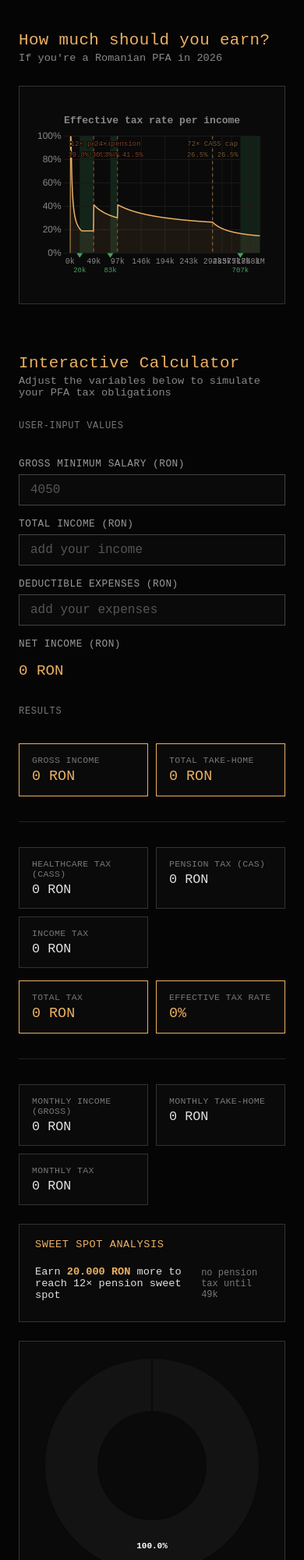
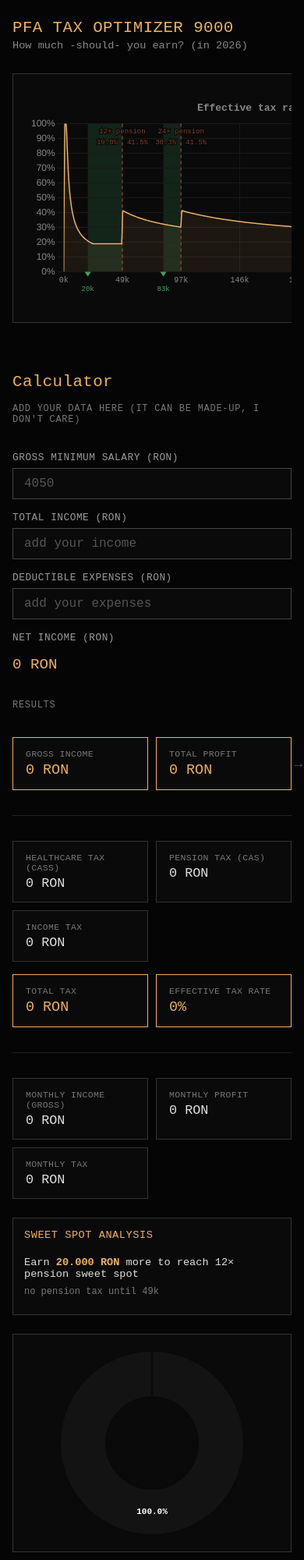
Before and after one commit to Wirstblase/Suflea_portfolio_frontend, a website: page tax-calculator.html in a window 390 px wide. Shown: the top 2000 px of the page at 78% size. Drawn offline with nearby package versions, Linux system fonts and the light colour scheme; a web font is replaced by a local one.

Commit message:
added obvious link to easter egg, scaling fixes for calculator page

```diff
--- a/styles.scss
+++ b/styles.scss
@@ -35,6 +35,10 @@ body {
   }
   h{
     color: $font-color-1;
+  }
+  a{
+    color: $font-color-link;
+    text-decoration: none;
   }
 }
 
--- a/tax-calculator.html
+++ b/tax-calculator.html
@@ -14,23 +14,25 @@
 
   <!-- ==================== SECTION 1: General Visualization ==================== -->
   <section id="tc-viz" class="tc-section">
-    <h2>How much should you earn?</h2>
-    <p class="tc-subtitle">If you're a Romanian PFA in 2026</p>
-    <div class="tc-chart-container">
-      <canvas id="tc-overview-chart"></canvas>
+    <h2>PFA TAX OPTIMIZER 9000</h2>
+    <p class="tc-subtitle">How much -should- you earn? (in 2026)</p>
+    <div class="tc-chart-scroll">
+      <div class="tc-chart-container">
+        <canvas id="tc-overview-chart"></canvas>
+      </div>
     </div>
   </section>
 
   <!-- ==================== SECTION 2: Interactive Calculator ==================== -->
   <section id="tc-calc" class="tc-section">
-    <h2>Interactive Calculator</h2>
-    <p class="tc-subtitle">Adjust the variables below to simulate your PFA tax obligations</p>
+    <h2>Calculator</h2>
+    <p></p>
 
     <div class="tc-calc-layout">
 
       <!-- Inputs panel -->
       <div class="tc-inputs-panel">
-        <h3 class="tc-panel-heading">User-input values</h3>
+        <h3 class="tc-panel-heading">Add your data here (it can be made-up, I don't care)</h3>
         <div class="tc-input-group">
           <label for="tc-gross-min-salary">Gross Minimum Salary (RON)</label>
           <input type="number" id="tc-gross-min-salary" value="4050" step="0.001" min="100" max="100000" maxlength="9" class="tc-input--muted">
@@ -53,13 +55,13 @@
       <div class="tc-results-panel">
         <h3 class="tc-panel-heading">Results</h3>
 
-        <div class="tc-results-group">
+        <div class="tc-results-group tc-results-group--arrow">
           <div class="tc-result-card tc-highlight">
             <span class="tc-label">Gross Income</span>
             <span id="tc-gross-income" class="tc-value">—</span>
           </div>
           <div class="tc-result-card tc-highlight">
-            <span class="tc-label">Total Take-Home</span>
+            <span class="tc-label">Total Profit</span>
             <span id="tc-take-home" class="tc-value">—</span>
           </div>
         </div>
@@ -100,7 +102,7 @@
             <span id="tc-monthly-gross" class="tc-value">—</span>
           </div>
           <div class="tc-result-card">
-            <span class="tc-label">Monthly Take-Home</span>
+            <span class="tc-label">Monthly Profit</span>
             <span id="tc-monthly-take-home" class="tc-value">—</span>
           </div>
           <div class="tc-result-card">
@@ -116,8 +118,10 @@
       </div>
 
       <!-- Doughnut chart -->
-      <div class="tc-mini-chart-container">
-        <canvas id="tc-breakdown-chart"></canvas>
+      <div class="tc-doughnut-scroll">
+        <div class="tc-mini-chart-container">
+          <canvas id="tc-breakdown-chart"></canvas>
+        </div>
       </div>
 
     </div>
@@ -125,6 +129,10 @@
 
 </div>
 
+<footer class="tc-footer">
+  <p>no cookies here to accept either, we don't store anything. Your data is worthless to me :D</p>
+</footer>
+
 <script src="tax-calculator.js"></script>
 </body>
 </html>
--- a/tax-calculator.scss
+++ b/tax-calculator.scss
@@ -60,11 +60,17 @@ body {
 }
 
 // ── Overview chart ───────────────────
+.tc-chart-scroll {
+  overflow-x: auto;
+  -webkit-overflow-scrolling: touch;
+}
+
 .tc-chart-container {
   background: $bg-color-2;
   border: 1px solid #333;
   padding: 20px;
   height: 420px;
+  min-width: 700px;
   position: relative;
 }
 
@@ -74,6 +80,7 @@ body {
   grid-template-columns: 1fr 1fr;
   gap: 24px;
   align-items: start;
+  min-width: 0;
 }
 
 // ── Panel headings ───────────────────
@@ -110,6 +117,26 @@ body {
   &.tc-results-group--inline {
     grid-template-columns: 1fr 1fr;
   }
+
+  &.tc-results-group--arrow {
+    position: relative;
+
+    .tc-result-card:first-child::after {
+      content: '\2192';
+      position: absolute;
+      right: -14px;
+      top: 50%;
+      transform: translateY(-50%);
+      color: #555;
+      font-size: 1.1rem;
+      pointer-events: none;
+      z-index: 1;
+    }
+  }
+}
+
+.tc-arrow {
+  display: none;
 }
 
 .tc-divider {
@@ -139,6 +166,8 @@ body {
     font-size: 1rem;
     outline: none;
     transition: border-color 0.2s;
+    width: 100%;
+    min-width: 0;
 
     &:focus {
       border-color: $font-color-link;
@@ -230,10 +259,12 @@ body {
   .tc-sweet-item {
     display: flex;
     justify-content: space-between;
-    align-items: center;
+    align-items: flex-start;
+    gap: 8px;
     padding: 8px 0;
     border-bottom: 1px solid #222;
     font-size: 0.85rem;
+    flex-wrap: wrap;
 
     &:last-child {
       border-bottom: none;
@@ -245,14 +276,34 @@ body {
   }
 }
 
-// ── Mini chart ───────────────────────
+// ── Doughnut chart ───────────────────
+.tc-doughnut-scroll {
+  grid-column: 1 / -1;
+  overflow-x: auto;
+  -webkit-overflow-scrolling: touch;
+}
+
 .tc-mini-chart-container {
-  grid-column: 1 / -1;
   background: $bg-color-2;
   border: 1px solid #333;
   padding: 20px;
   height: 320px;
+  min-width: 350px;
   position: relative;
+}
+
+// ── Footer ────────────────────────────
+.tc-footer {
+  background-color: $bg-color-primary;
+  padding: 20px;
+  text-align: center;
+  border-top: 1px solid #1a1a1a;
+
+  p {
+    color: #666;
+    font-size: 0.78rem;
+    margin: 0;
+  }
 }
 
 // ── Responsive ───────────────────────
@@ -261,12 +312,29 @@ body {
     grid-template-columns: 1fr;
   }
 
+  .tc-results-panel {
+    border-left: none;
+    padding-left: 0;
+  }
+
   .tc-results-group {
     grid-template-columns: 1fr 1fr;
   }
 
   .tc-chart-container {
+    height: 320px;
+  }
+
+  .tc-sweet-spot {
+    padding: 14px 14px;
+  }
+
+  .tc-mini-chart-container {
     height: 280px;
+  }
+
+  .tc-wrapper {
+    padding: 24px 16px 60px;
   }
 
   .tc-section h2 {
```
Also changed, not shown: index.html (+1 -1 lines), styles.css, tax-calculator.css, 2 other files.
